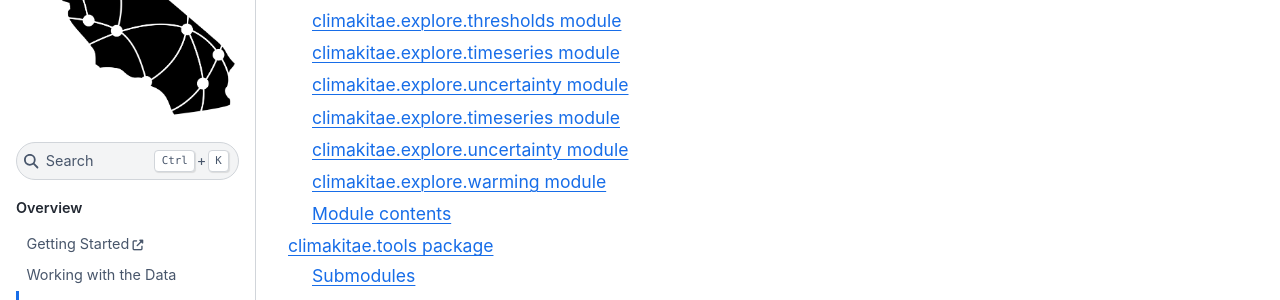
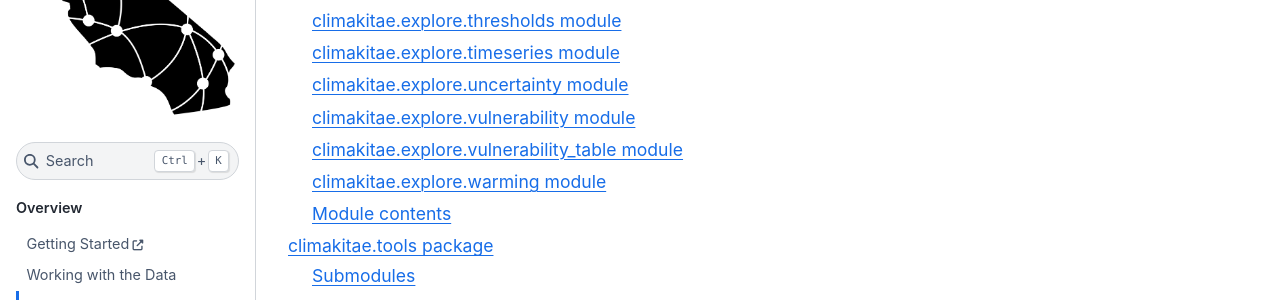
Before and after one commit to cal-adapt/climakitae, a Sphinx documentation site: the page built from docs/climakitae.rst, in a window 1280 px wide and 900 px high, scrolled down 501 px. Shown: the part 153-453 px from the top of the window. Built offline with Sphinx 7.4.7 and the Sphinx Book theme 1.1.4, drawn with Linux system fonts in a browser that asks for light colours.

Commit message:
Update climakitae.explore.rst
- Remove duplicate documentation of timeseries and uncertainty modules
- Switch them to two newly developed modules (vulnerability and vulnerability_table)

```diff
--- a/docs/climakitae.explore.rst
+++ b/docs/climakitae.explore.rst
@@ -54,18 +54,18 @@ climakitae.explore.uncertainty module
    :undoc-members:
    :show-inheritance:
 
-climakitae.explore.timeseries module
-----------------------------------
+climakitae.explore.vulnerability module
+---------------------------------------
 
-.. automodule:: climakitae.explore.timeseries
+.. automodule:: climakitae.explore.vulnerability
    :members:
    :undoc-members:
    :show-inheritance:
 
-climakitae.explore.uncertainty module
------------------------------------
+climakitae.explore.vulnerability\_table module
+----------------------------------------------
 
-.. automodule:: climakitae.explore.uncertainty
+.. automodule:: climakitae.explore.vulnerability\_table
    :members:
    :undoc-members:
    :show-inheritance:
```
